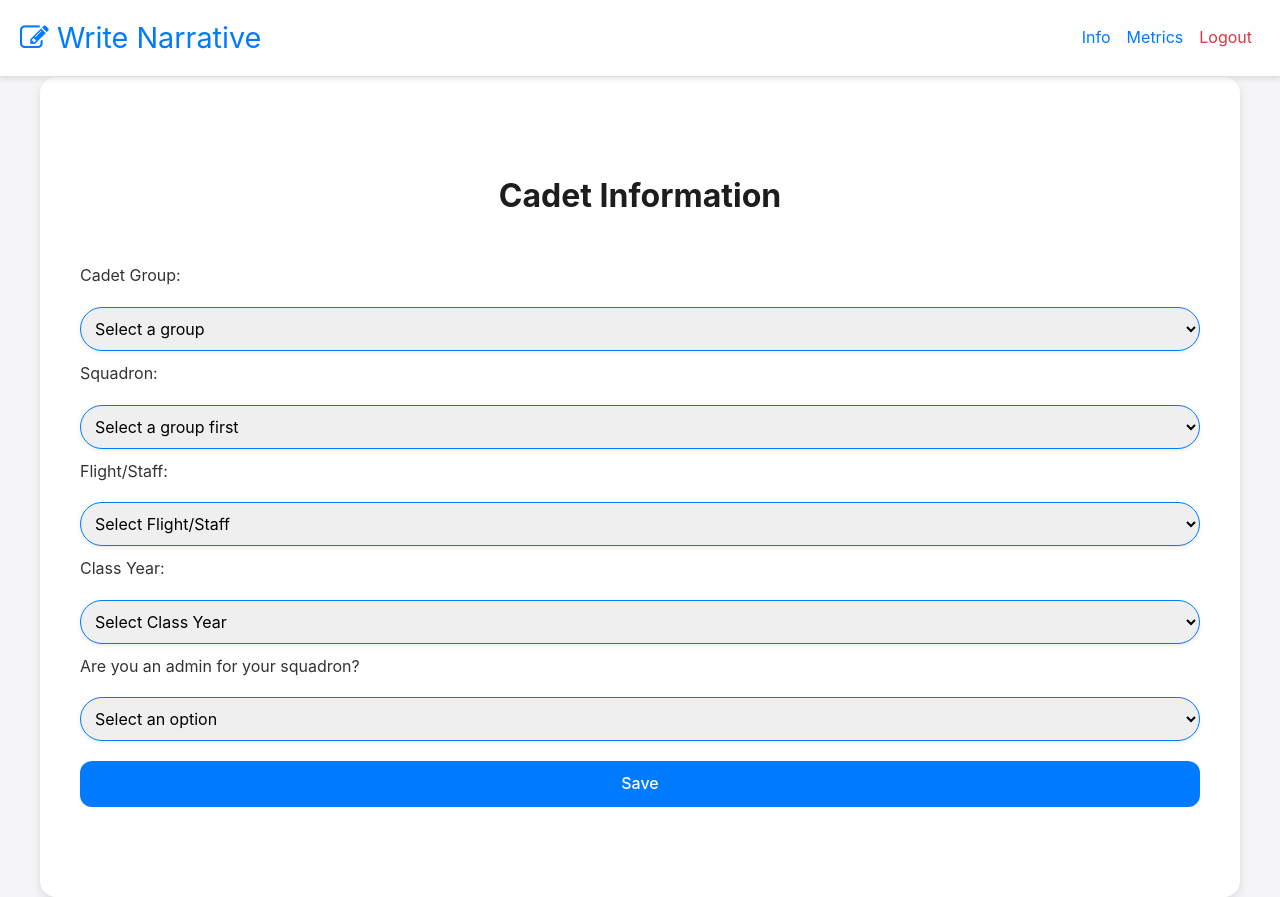
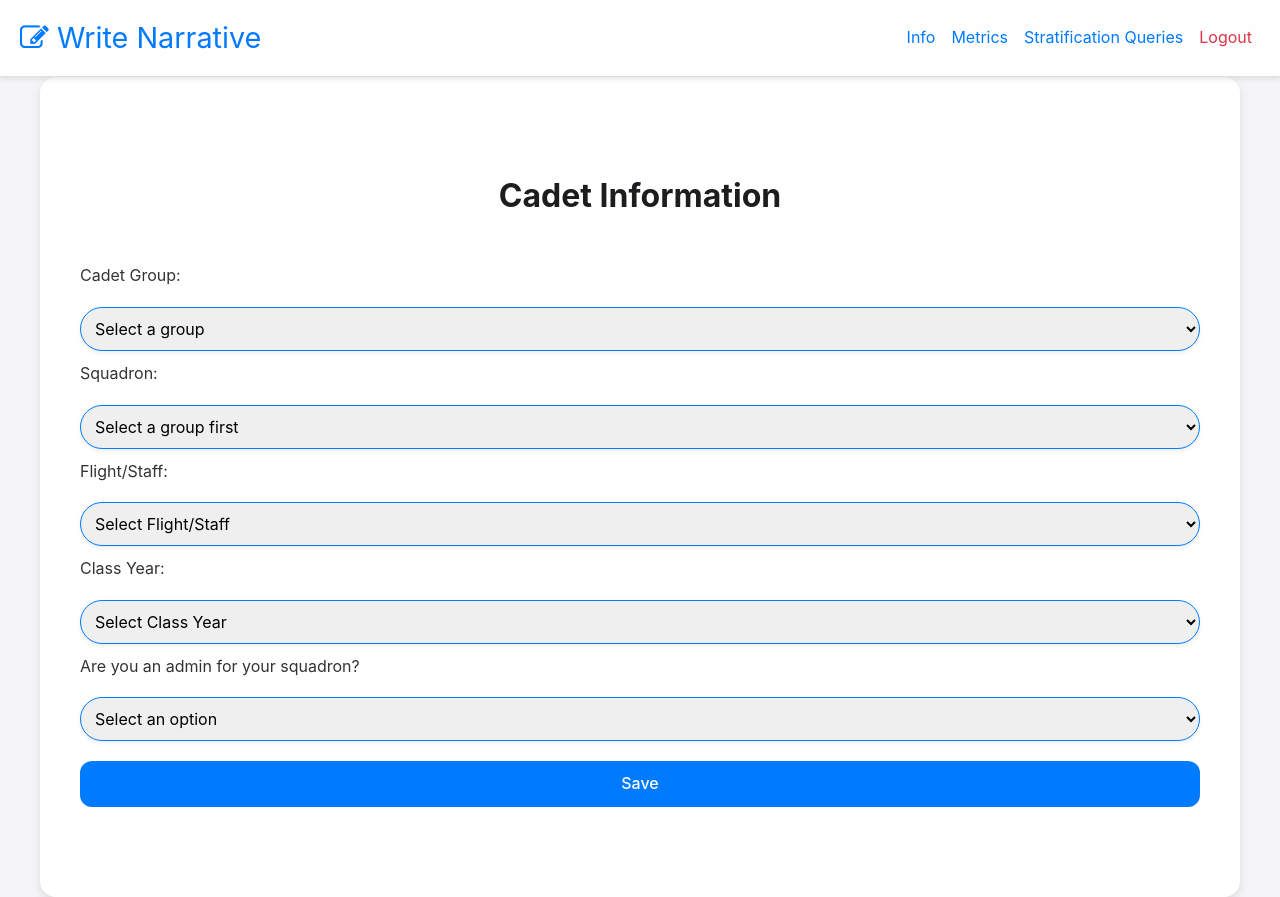
Before and after one commit to jakemil/cw-stratification, a Flask app: page /info in a window 1280 px wide. Run offline with Flask 3, Linux system fonts and the light colour scheme; the visitor is signed in with stand-in values (Sample User, id 1); data that the repository does not hold is empty; some libraries are stand-ins or nearby versions.

Commit message:
new changes for final strats

```diff
--- a/website/templates/base.html
+++ b/website/templates/base.html
@@ -36,14 +36,14 @@
           {% if user.is_authenticated and info and info.admin is not none %}
           <a class="nav-item nav-link" href="/info">Info</a>
           <a class="nav-item nav-link" href="/metrics">Metrics</a>
-          <!-- <a class="nav-item nav-link" href="/select-query">Stratification Queries</a> -->
+          <a class="nav-item nav-link" href="/select-query">Stratification Queries</a>
           <a class="nav-item nav-link" href="/admin-dashboard">Admin Dashboard</a>
           <a class="nav-item nav-link" href="/select-phase">Admin Review</a>
           <a class="nav-item nav-link text-danger" href="/logout">Logout</a>
           {% elif user.is_authenticated %}
           <a class="nav-item nav-link" href="/info">Info</a>
           <a class="nav-item nav-link" href="/metrics">Metrics</a>
-          <!-- <a class="nav-item nav-link" href="/select-query">Stratification Queries</a> -->
+          <a class="nav-item nav-link" href="/select-query">Stratification Queries</a>
           <a class="nav-item nav-link text-danger" href="/logout">Logout</a>
           {% else %}
           <a class="nav-item nav-link" href="/login">Login</a>
```
